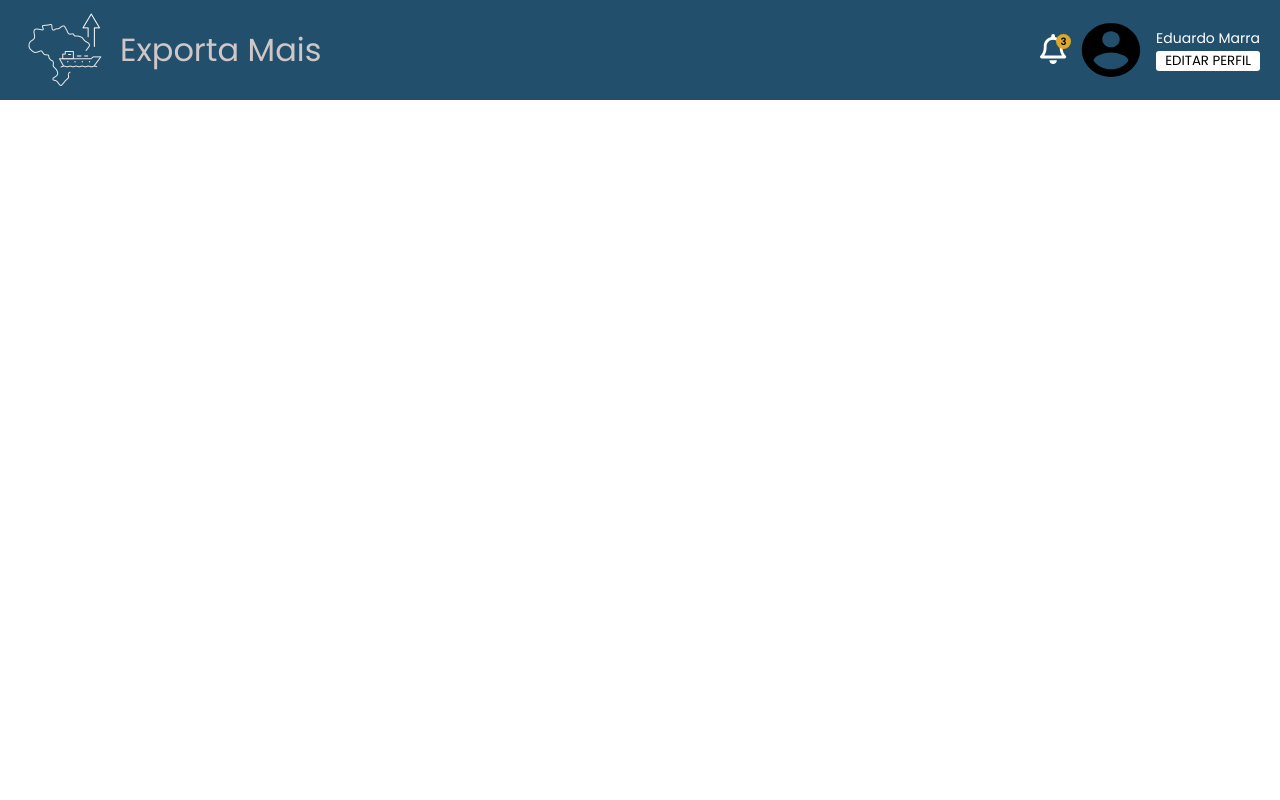
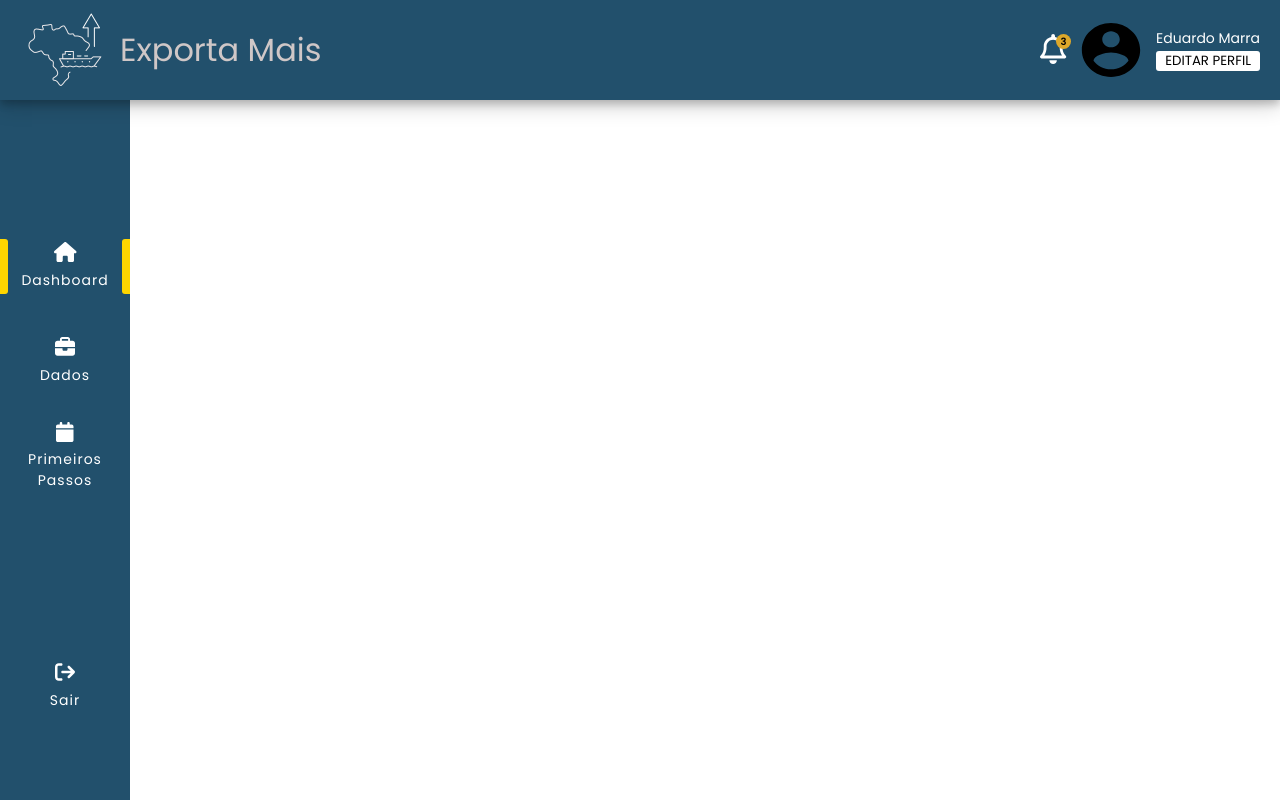
Before and after one commit to Eduardomarra/exportaMaisBr, an Angular app: page / in a window 1280 px wide. Built offline with nearby package versions, Linux system fonts and the light colour scheme.

Commit message:
sidebar component

```diff
--- a/src/app/app.component.html
+++ b/src/app/app.component.html
@@ -1,2 +1,3 @@
 <app-header></app-header>
+<app-sidebar></app-sidebar>
 <router-outlet></router-outlet>
--- a/src/app/shared/header/header.component.scss
+++ b/src/app/shared/header/header.component.scss
@@ -6,6 +6,9 @@
   height: 10rem;
   background-color: var(--blue-800);
   padding: 1rem 2rem;
+  box-shadow: 0 4px 8px 0 rgba(0, 0, 0, 0.2), 0 6px 20px 0 rgba(0, 0, 0, 0.19);
+  position: relative;
+  z-index: 5;
 
   .logo {
     display: flex;
--- a/src/app/shared/shared.module.ts
+++ b/src/app/shared/shared.module.ts
@@ -6,11 +6,12 @@ import {
   FontAwesomeModule,
 } from '@fortawesome/angular-fontawesome';
 import { faBell } from '@fortawesome/free-regular-svg-icons';
+import { SidebarComponent } from './sidebar/sidebar.component';
 
 @NgModule({
-  declarations: [HeaderComponent],
+  declarations: [HeaderComponent, SidebarComponent],
   imports: [CommonModule, FontAwesomeModule],
-  exports: [HeaderComponent],
+  exports: [HeaderComponent, SidebarComponent],
 })
 export class SharedModule {
   constructor(library: FaIconLibrary) {
--- /dev/null
+++ b/src/app/shared/sidebar/sidebar.component.html
@@ -0,0 +1,35 @@
+<div class="container">
+  <nav class="navigate-link">
+    <ul>
+      <li
+        class="dashboard"
+        (click)="dashboardNav()"
+        [ngClass]="{ active: dashboard }"
+      >
+        <fa-icon [icon]="faHouse" size="2x" class="faHouse"> </fa-icon>
+        <span>Dashboard</span>
+      </li>
+      <li class="data" (click)="dataNav()" [ngClass]="{ active: data }">
+        <fa-icon [icon]="faBriefcase" size="2x" class="faBriefcase"> </fa-icon>
+        <span>Dados</span>
+      </li>
+      <li
+        class="first-steps"
+        (click)="stepsNav()"
+        [ngClass]="{ active: firstSteps }"
+      >
+        <fa-icon [icon]="faCalendar" size="2x" class="faCalendar"> </fa-icon>
+        <span>Primeiros <br />Passos</span>
+      </li>
+    </ul>
+  </nav>
+  <div class="checkout">
+    <fa-icon
+      [icon]="faArrowRightFromBracket"
+      size="2x"
+      class="faArrowRightFromBracket"
+    >
+    </fa-icon>
+    <span>Sair</span>
+  </div>
+</div>
--- /dev/null
+++ b/src/app/shared/sidebar/sidebar.component.scss
@@ -0,0 +1,107 @@
+.container {
+  width: 13rem;
+  height: calc(100vh - 10rem);
+  background: var(--blue-800);
+  display: flex;
+  flex-direction: column;
+  justify-content: space-around;
+  text-align: center;
+
+  .navigate-link {
+    width: 100%;
+    text-align: center;
+    padding-top: 5rem;
+
+    ul {
+      width: 100%;
+      display: flex;
+      flex-direction: column;
+      align-items: center;
+      justify-content: center;
+      gap: 4rem;
+      color: var(--white);
+
+      li {
+        display: flex;
+        align-items: center;
+        justify-content: center;
+        flex-direction: column;
+        gap: 0.5rem;
+
+        span {
+          font-size: var(--fontSize-small);
+          letter-spacing: 1px;
+        }
+      }
+
+      .dashboard,
+      .data,
+      .first-steps {
+        position: relative;
+        display: flex;
+        flex-direction: column;
+        align-items: center;
+        justify-content: center;
+        gap: 0.5rem;
+        width: 100%;
+        height: 5.5rem;
+        cursor: pointer;
+      }
+
+      .dashboard.active::after,
+      .dashboard.active::before,
+      .data.active::after,
+      .data.active::before,
+      .first-steps.active::after,
+      .first-steps.active::before {
+        width: 8px;
+        height: 100%;
+        content: " ";
+        background-color: var(--yellow);
+      }
+
+      .dashboard::after,
+      .data::after,
+      .first-steps::after {
+        position: absolute;
+        bottom: 0;
+        right: 0;
+        border-radius: 3px 0px 0px 3px;
+        animation: fadeIn 2s forwards;
+      }
+      .dashboard::before,
+      .data::before,
+      .first-steps::before {
+        position: absolute;
+        bottom: 0;
+        left: 0;
+        border-radius: 0px 3px 3px 0px;
+        animation: fadeIn 2s forwards;
+      }
+    }
+  }
+
+  .checkout {
+    display: flex;
+    flex-direction: column;
+    align-items: center;
+    justify-content: center;
+    gap: 0.5rem;
+    color: var(--white);
+    cursor: pointer;
+
+    span {
+      font-size: var(--fontSize-small);
+      letter-spacing: 1px;
+    }
+  }
+
+  @keyframes fadeIn {
+    0% {
+      opacity: 0;
+    }
+    100% {
+      opacity: 1;
+    }
+  }
+}
--- /dev/null
+++ b/src/app/shared/sidebar/sidebar.component.ts
@@ -0,0 +1,49 @@
+import { Component, OnInit } from '@angular/core';
+import {
+  faHouse,
+  faBriefcase,
+  faCalendar,
+  faArrowRightFromBracket,
+} from '@fortawesome/free-solid-svg-icons';
+
+@Component({
+  selector: 'app-sidebar',
+  templateUrl: './sidebar.component.html',
+  styleUrls: ['./sidebar.component.scss'],
+})
+export class SidebarComponent implements OnInit {
+  constructor() {}
+
+  ngOnInit(): void {}
+
+  faHouse = faHouse;
+  faBriefcase = faBriefcase;
+  faCalendar = faCalendar;
+  faArrowRightFromBracket = faArrowRightFromBracket;
+
+  dashboard: boolean = true;
+  data: boolean = false;
+  firstSteps: boolean = false;
+
+  dashboardNav() {
+    if (this.data == true || this.firstSteps == true) {
+      this.data = false;
+      this.firstSteps = false;
+    }
+    this.dashboard = true;
+  }
+  dataNav() {
+    if (this.dashboard == true || this.firstSteps == true) {
+      this.dashboard = false;
+      this.firstSteps = false;
+    }
+    this.data = true;
+  }
+  stepsNav() {
+    if (this.data == true || this.dashboard == true) {
+      this.data = false;
+      this.dashboard = false;
+    }
+    this.firstSteps = true;
+  }
+}
```
Also changed, not shown: 1 other file (tests, documents, lock files or other folders).
